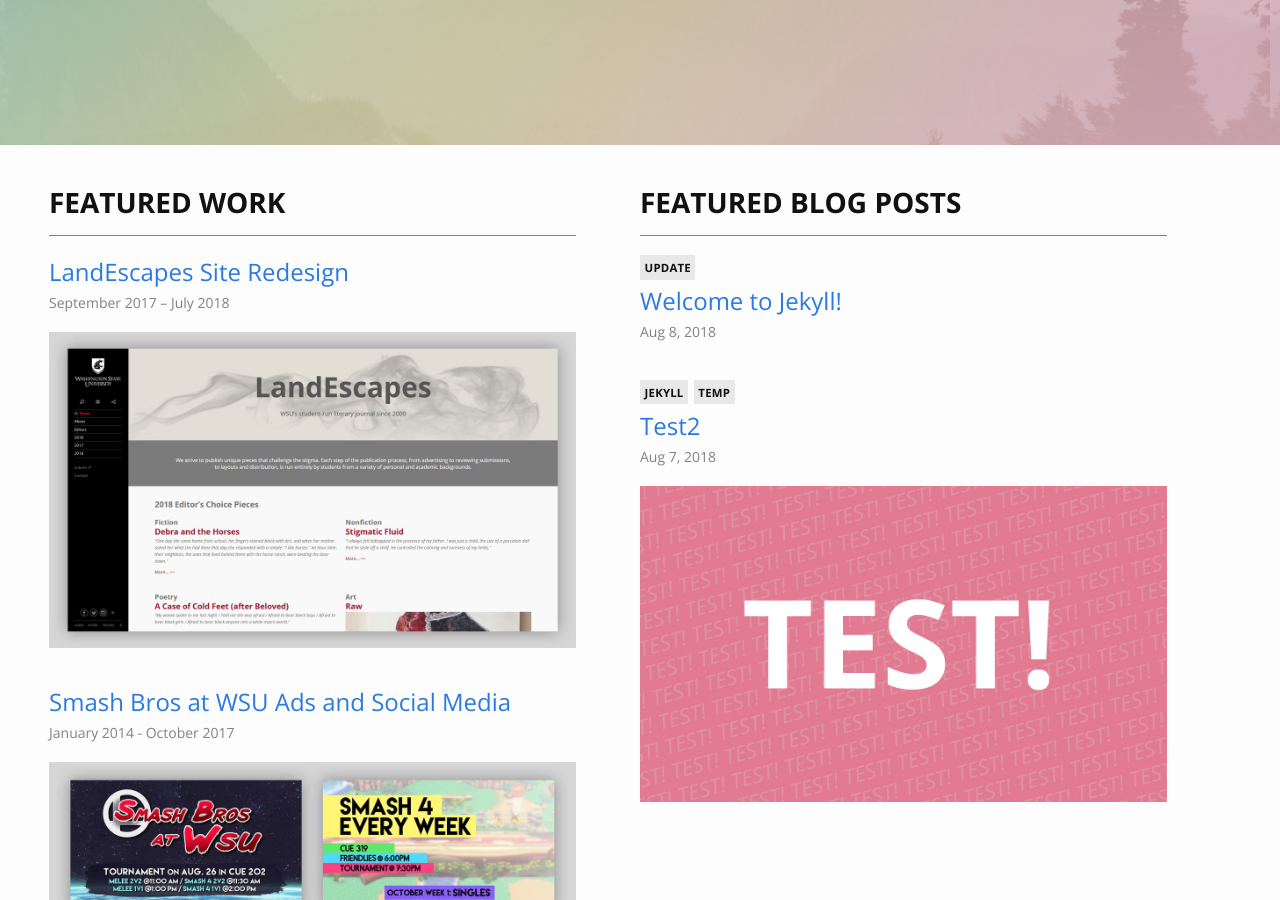
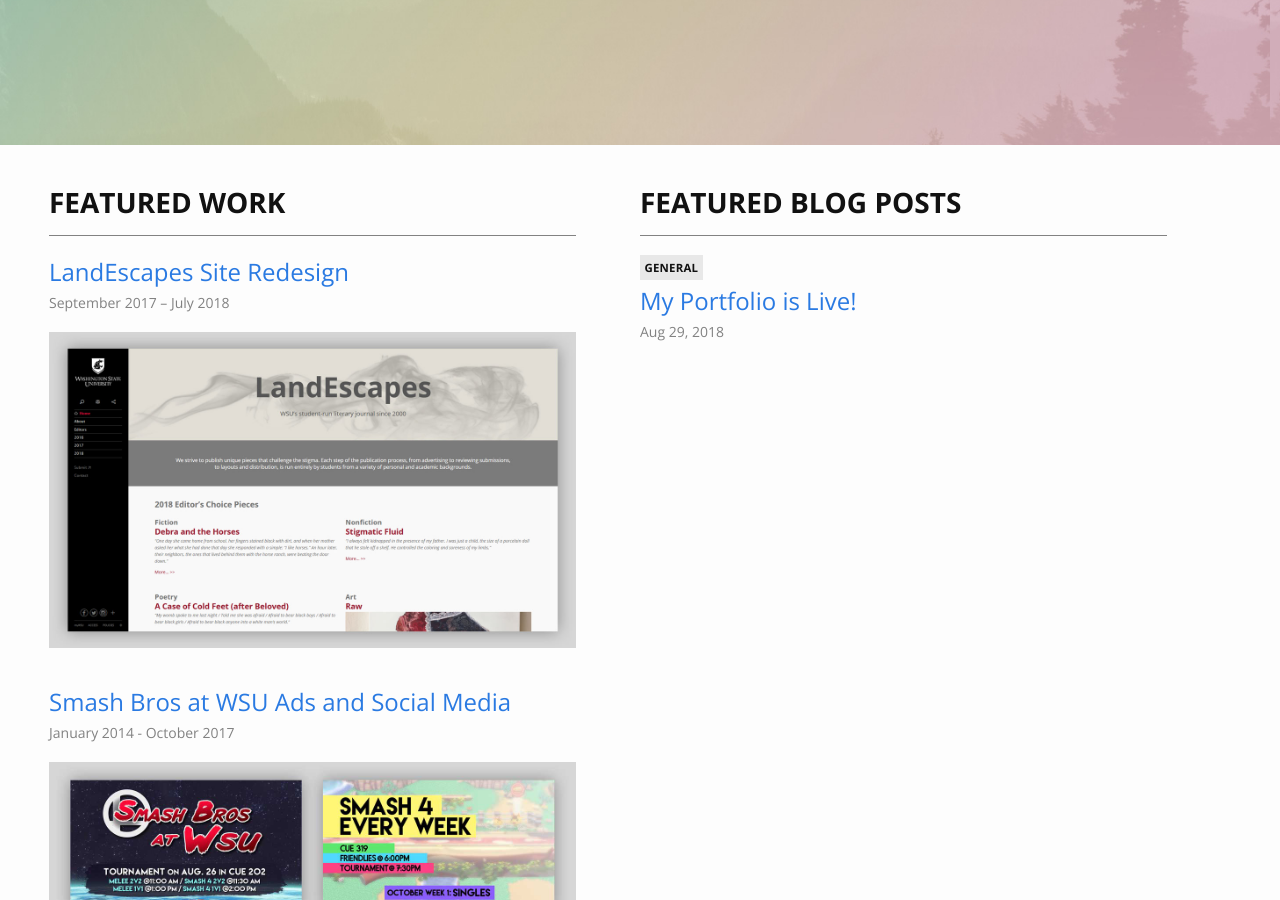
Before and after one commit to goodwin72/jaredrgoodwin.com, a Jekyll site: the page built from index.html, in a window 1280 px wide and 900 px high, scrolled down 605 px. Built offline with Jekyll 4.4.1, drawn with Linux system fonts in a browser that asks for light colours; some web fonts are replaced.

Commit message:
Started process of removing placeholder blog posts

```diff
--- a/_layouts/category.html
+++ b/_layouts/category.html
@@ -15,7 +15,7 @@
         </a>
     {%- endif -%}
 
-    <div class="post-content">
+    <div class="content">
         {{ content }}
     </div>
 
--- /dev/null
+++ b/_posts/2018-08-29-first-post.markdown
@@ -0,0 +1,7 @@
+---
+layout: post
+title:  "My Portfolio is Live!"
+date:   2018-08-29
+categories: General
+featured: 1
+---
```
Also changed, not shown: _categories/general.html (added, +7 -0 lines), _categories/jekyll.html (deleted, +0 -7 lines), _categories/temp.html (deleted, +0 -7 lines), _categories/update.html (deleted, +0 -7 lines), _posts/2018-08-07-test2.markdown (deleted, +0 -11 lines), _posts/2018-08-08-welcome-to-jekyll.markdown (deleted, +0 -26 lines).
